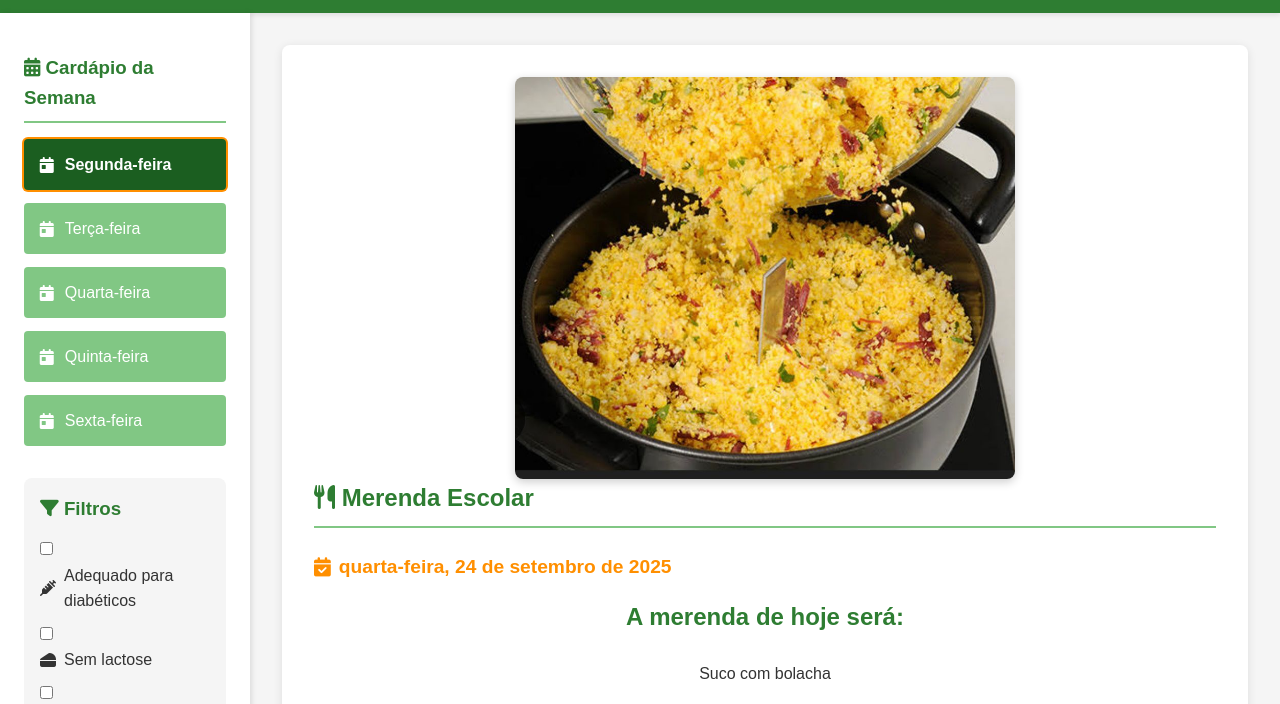
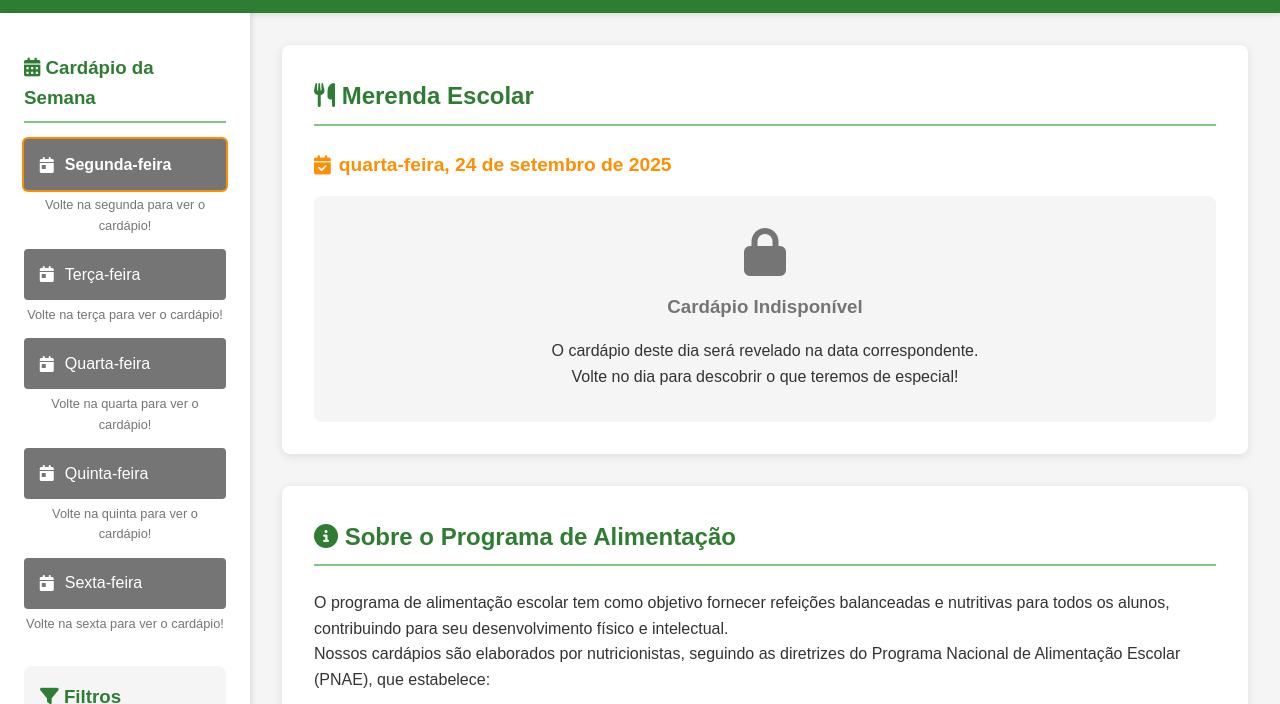
Before and after one commit to annaa33/NutriEscola, a plain HTML site: page index.html in a window 1280 px wide. Both pictures are taken after a click on the link "Segunda-feira". Shown: the part 91-795 px from the top of the page. Drawn offline with Linux system fonts and the light colour scheme.

Commit message:
Add files via upload

```diff
--- a/index.html
+++ b/index.html
@@ -15,6 +15,7 @@
       --cor-alerta: #d32f2f;
       --cor-info: #0288d1;
       --cor-dia-atual: #1b5e20;
+      --cor-dia-futuro: #757575;
     }
 
     * {
@@ -116,7 +117,6 @@
     .dia-item a {
       display: block;
       padding: 0.8rem;
-      background-color: var(--cor-secundaria);
       color: white;
       text-decoration: none;
       border-radius: 4px;
@@ -127,7 +127,6 @@
     }
 
     .dia-item a:hover {
-      background-color: var(--cor-primaria);
       transform: translateX(5px);
     }
 
@@ -137,9 +136,26 @@
       box-shadow: 0 0 0 2px var(--cor-destaque);
     }
 
+    .dia-item.futuro a {
+      background-color: var(--cor-dia-futuro);
+      cursor: not-allowed;
+    }
+
     .dia-item a i {
       width: 20px;
       text-align: center;
+    }
+
+    .aviso-futuro {
+      font-size: 0.8rem;
+      margin-top: 0.3rem;
+      color: var(--cor-dia-futuro);
+      text-align: center;
+      display: none;
+    }
+
+    .dia-item.futuro .aviso-futuro {
+      display: block;
     }
 
     .filtros-alergenos {
@@ -346,6 +362,26 @@
       color: var(--cor-destaque);
     }
 
+    /* Cardápio Futuro */
+    .cardapio-futuro {
+      text-align: center;
+      padding: 2rem;
+      background-color: #f5f5f5;
+      border-radius: 8px;
+      margin-top: 1rem;
+    }
+
+    .cardapio-futuro i {
+      font-size: 3rem;
+      color: var(--cor-dia-futuro);
+      margin-bottom: 1rem;
+    }
+
+    .cardapio-futuro h3 {
+      color: var(--cor-dia-futuro);
+      margin-bottom: 1rem;
+    }
+
     /* Rodapé */
     footer {
       grid-column: 1 / -1;
@@ -475,18 +511,23 @@
       <h3><i class="fas fa-calendar-alt"></i> Cardápio da Semana</h3>
       <div class="dia-item" id="segunda-item">
         <a href="#" data-dia="segunda"><i class="fas fa-calendar-day icone-dia"></i> Segunda-feira</a>
+        <div class="aviso-futuro">Volte na segunda para ver o cardápio!</div>
       </div>
       <div class="dia-item" id="terca-item">
         <a href="#" data-dia="terca"><i class="fas fa-calendar-day icone-dia"></i> Terça-feira</a>
+        <div class="aviso-futuro">Volte na terça para ver o cardápio!</div>
       </div>
       <div class="dia-item" id="quarta-item">
         <a href="#" data-dia="quarta"><i class="fas fa-calendar-day icone-dia"></i> Quarta-feira</a>
+        <div class="aviso-futuro">Volte na quarta para ver o cardápio!</div>
       </div>
       <div class="dia-item" id="quinta-item">
         <a href="#" data-dia="quinta"><i class="fas fa-calendar-day icone-dia"></i> Quinta-feira</a>
+        <div class="aviso-futuro">Volte na quinta para ver o cardápio!</div>
       </div>
       <div class="dia-item" id="sexta-item">
         <a href="#" data-dia="sexta"><i class="fas fa-calendar-day icone-dia"></i> Sexta-feira</a>
+        <div class="aviso-futuro">Volte na sexta para ver o cardápio!</div>
       </div>
     </div>
 
@@ -510,14 +551,13 @@
   <!-- Área Principal -->
   <main>
     <div class="card">
-      <img src="cuscuz.jpg" alt="">
       <h2><i class="fas fa-utensils"></i> Merenda Escolar</h2>
       <div class="data-atual" id="dataAtual">
         <i class="fas fa-calendar-check"></i>
         <span id="dataTexto"></span>
       </div>
 
-      <div class="merenda-container">
+      <div class="merenda-container" id="container-hoje">
         <h3 class="merenda-titulo" id="merenda-titulo">A merenda de hoje será:</h3>
         <p class="merenda-prato" id="merenda-prato"></p>
 
@@ -572,6 +612,13 @@
           </div>
         </div>
       </div>
+
+      <div class="cardapio-futuro" id="container-futuro" style="display: none;">
+        <i class="fas fa-lock"></i>
+        <h3>Cardápio Indisponível</h3>
+        <p>O cardápio deste dia será revelado na data correspondente.</p>
+        <p>Volte no dia para descobrir o que teremos de especial!</p>
+      </div>
     </div>
 
     <div class="card">
@@ -607,7 +654,7 @@
         descricao: "Suco natural de frutas da estação acompanhado de bolachas cream cracker.",
         ingredientes: "Frutas da estação (laranja, manga ou maracujá), açúcar (opcional), bolacha cream cracker.",
         alergenos: ["gluten"],
-        imagem: "imagens/suco_bolacha.jpg",
+        imagem: "canja.jpg",
         nutricional: {
           energia: { valor: "320 kcal", vd: "16%" },
           carboidratos: { valor: "65g", vd: "22%" },
@@ -630,7 +677,7 @@
         descricao: "Suco natural de frutas da estação acompanhado de bolachas cream cracker.",
         ingredientes: "Frutas da estação (laranja, manga ou maracujá), açúcar (opcional), bolacha cream cracker.",
         alergenos: ["gluten"],
-        imagem: "imagens/suco_bolacha.jpg",
+        imagem: "sucobolacha.jpg",
         nutricional: {
           energia: { valor: "320 kcal", vd: "16%" },
           carboidratos: { valor: "65g", vd: "22%" },
@@ -653,7 +700,7 @@
         descricao: "Prato típico nordestino feito com cuscuz de milho, charque desfiado e acompanhado de verduras frescas, servido com suco natural de manga.",
         ingredientes: "Cuscuz de milho, charque, cebola, tomate, coentro, pimentão, alface, rúcula, manga, água e açúcar (opcional).",
         alergenos: [],
-        imagem: "imagens/cuscuz_charque.jpg",
+        imagem: "cuscuz.jpg",
         nutricional: {
           energia: { valor: "450 kcal", vd: "23%" },
           carboidratos: { valor: "55g", vd: "18%" },
@@ -677,7 +724,7 @@
         descricao: "Sopa tradicional reconfortante feita com frango, arroz, cenoura, batata e temperos naturais, perfeita para dias frios.",
         ingredientes: "Frango, arroz, cenoura, batata, cebola, alho, salsinha, sal, azeite, água e temperos naturais.",
         alergenos: [],
-        imagem: "imagens/canja.jpg",
+        imagem: "canja.jpg",
         nutricional: {
           energia: { valor: "350 kcal", vd: "18%" },
           carboidratos: { valor: "45g", vd: "15%" },
@@ -694,14 +741,14 @@
             { nome: "Vitamina A", valor: "800 UI", vd: "16%" }
           ]
         },
-        dica: "A canja é uma refeição leve e nutritiva, ideal para dias frios ou quando se está com pouco apetite. O frango fornece proteínas de alta qualidade, enquanto os vegetais adicionam vitaminas e minerais. A sopa também ajuda na hidratação e é de fácil digestão."
+        dica: "A canja é uma refeição leve e nutritiva, ideal para dias frios ou quando se está com pouco apetite. O frango fornece proteínas de alta qualidade, enquanto os vegetais adicionam vitaminas e minerais. A sopa também ajuda na hydratação e é de fácil digestão."
       },
       sexta: {
         prato: "Suco com bolacha",
         descricao: "Suco natural de frutas da estação acompanhado de bolachas cream cracker.",
         ingredientes: "Frutas da estação (laranja, manga ou maracujá), açúcar (opcional), bolacha cream cracker.",
         alergenos: ["gluten"],
-        imagem: "imagens/suco_bolacha.jpg",
+        imagem: "sucobolacha.jpg",
         nutricional: {
           energia: { valor: "320 kcal", vd: "16%" },
           carboidratos: { valor: "65g", vd: "22%" },
@@ -744,6 +791,10 @@
       const cardapio = cardapioSemana[dia];
 
       if (cardapio) {
+        // Mostra o container do cardápio e esconde o aviso
+        document.getElementById('container-hoje').style.display = 'flex';
+        document.getElementById('container-futuro').style.display = 'none';
+
         // Atualiza os elementos da página
         document.getElementById('merenda-prato').textContent = cardapio.prato;
         document.getElementById('merenda-descricao').textContent = cardapio.descricao;
@@ -818,6 +869,10 @@
             tabelaCorpo.appendChild(tr);
           });
         }
+      } else {
+        // Esconde o cardápio e mostra o aviso
+        document.getElementById('container-hoje').style.display = 'none';
+        document.getElementById('container-futuro').style.display = 'block';
       }
     }
 
@@ -828,6 +883,11 @@
 
       // Atualiza a data exibida
       document.getElementById('dataTexto').textContent = formatarData(hoje);
+
+      // Marca todos os dias como futuros inicialmente
+      document.querySelectorAll('.dia-item').forEach(item => {
+        item.classList.add('futuro');
+      });
 
       // Verifica se o dia atual é um dia escolar (segunda a sexta)
       if (diaSemanaAtual === 'sabado' || diaSemanaAtual === 'domingo') {
@@ -845,6 +905,7 @@
         // Ativa o item do menu correspondente ao dia atual
         const itemAtivo = document.getElementById(`${diaSemanaAtual}-item`);
         if (itemAtivo) {
+          itemAtivo.classList.remove('futuro');
           itemAtivo.classList.add('ativo');
         }
 
@@ -856,16 +917,37 @@
           link.addEventListener('click', function(e) {
             e.preventDefault();
 
+            const diaSelecionado = this.getAttribute('data-dia');
+            const diaItem = this.parentElement;
+
+            // Se for um dia futuro, não mostra detalhes
+            if (diaItem.classList.contains('futuro')) {
+              // Mostra mensagem de aviso
+              document.getElementById('container-hoje').style.display = 'none';
+              document.getElementById('container-futuro').style.display = 'block';
+
+              // Remove a classe 'ativo' de todos os itens
+              document.querySelectorAll('.dia-item').forEach(item => {
+                item.classList.remove('ativo');
+                if (!item.classList.contains('futuro')) {
+                  item.classList.add('futuro');
+                }
+              });
+
+              // Adiciona a classe 'ativo' ao item clicado
+              diaItem.classList.add('ativo');
+              return;
+            }
+
             // Remove a classe 'ativo' de todos os itens
             document.querySelectorAll('.dia-item').forEach(item => {
               item.classList.remove('ativo');
             });
 
             // Adiciona a classe 'ativo' ao item clicado
-            this.parentElement.classList.add('ativo');
+            diaItem.classList.add('ativo');
 
             // Carrega o cardápio do dia selecionado
-            const diaSelecionado = this.getAttribute('data-dia');
             carregarCardapio(diaSelecionado);
           });
         });
```
Also changed, not shown: pagina2.html (+0 -1 lines), pagina3.html (+1 -1 lines), pagina4.html (+1 -1 lines), sucobolacha.jpg (added). Lines whose indentation alone changed are shown as unchanged.
